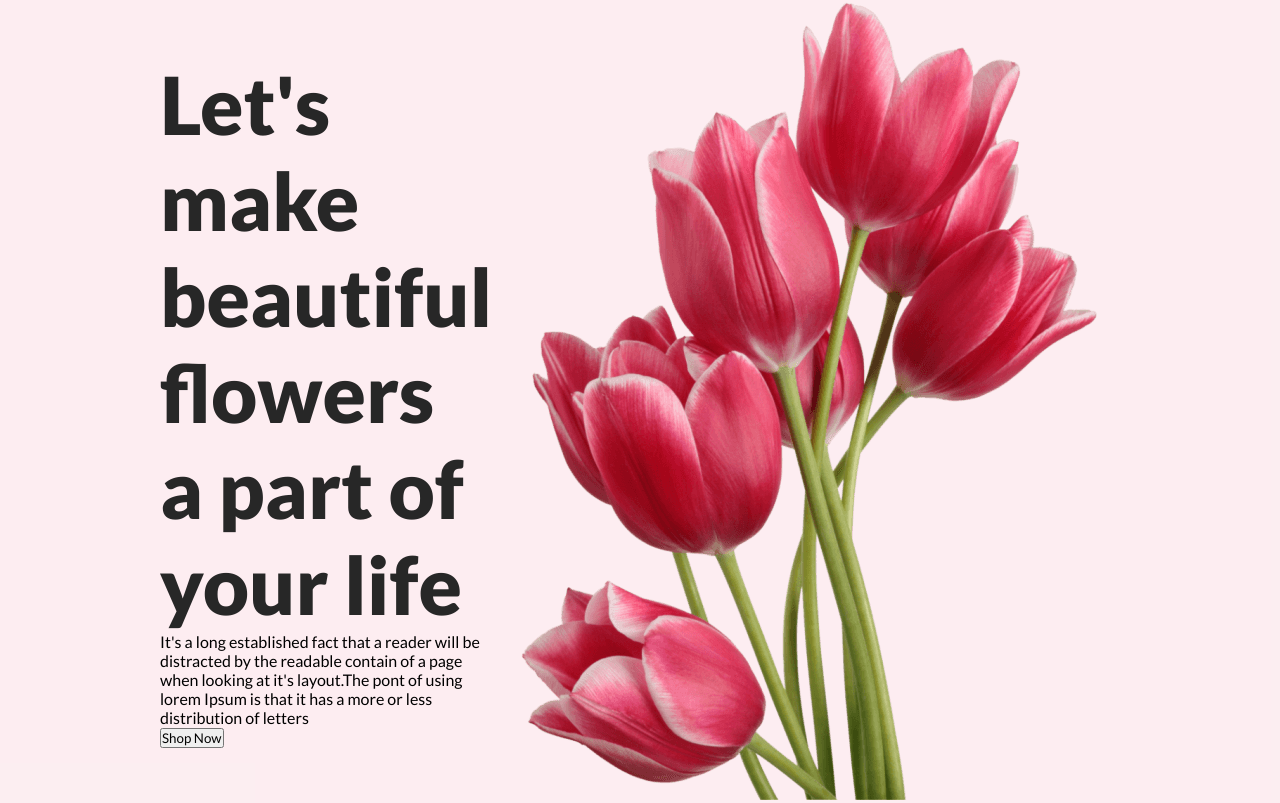
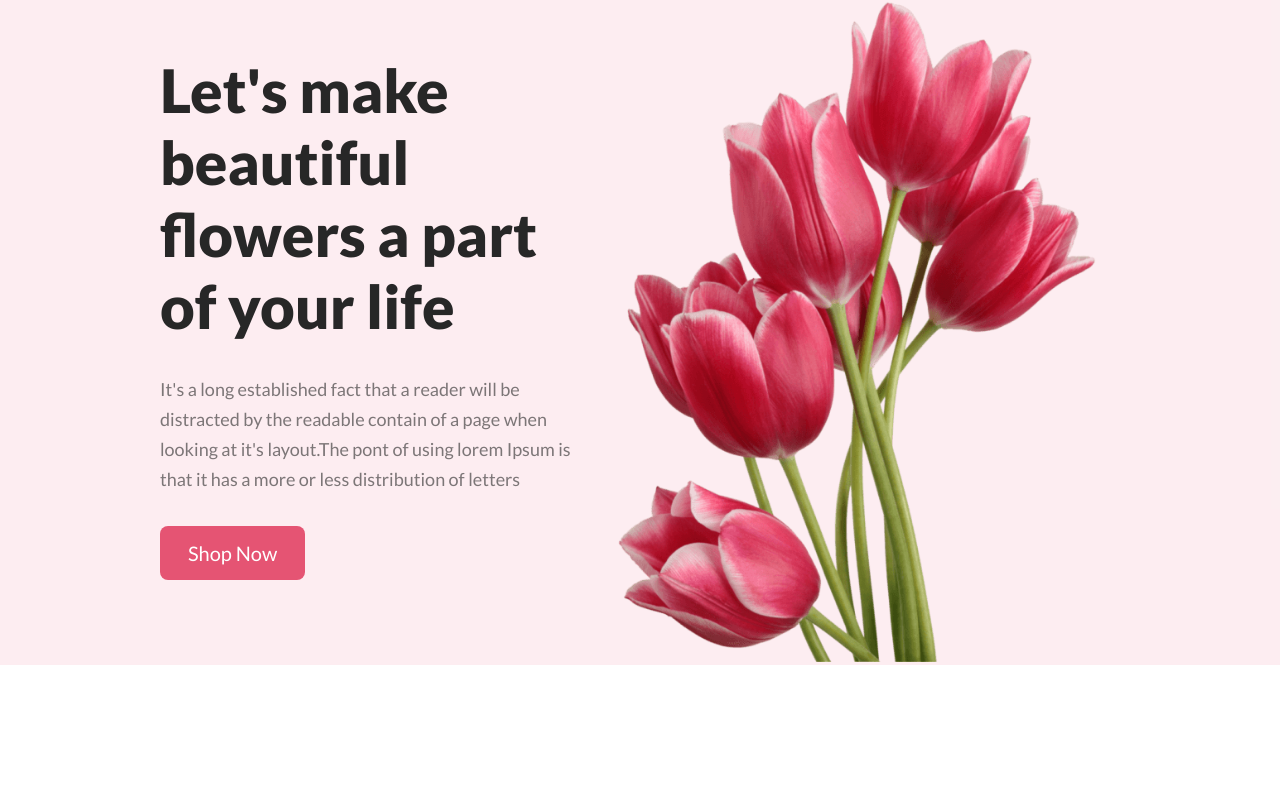
Before and after one commit to biswasshus19/flower-shop, a plain HTML site: page index.html in a window 1280 px wide. Drawn offline with Linux system fonts and the light colour scheme.

Commit message:
added bannar section"

```diff
--- a/style/style.css
+++ b/style/style.css
@@ -6,6 +6,21 @@
 }
 header{
     background-color: rgb(229, 84, 115,0.10);
+}
+p{
+    color: rgb(39, 39, 39, 0.60);
+    font-size: 18px;
+    font-style: normal;
+    font-weight: 400;
+    line-height: 30px;
+}
+button{
+    border-radius: 8px;
+    background: #E55473;
+    color: #FFFFFF;
+    border: none;
+    font-size: 20px;
+    padding: 15px 28px;
 }
 .container{
     width: 75%;
@@ -17,10 +32,18 @@ header{
     align-items: center;
     justify-content: space-between;
 }
+.banner-text *{
+    margin-bottom: 32px;
+    max-width: 525px;
+}
 .banner-text h1{
     color: #272727;
-    font-size: 80px;
+    font-size: 60px;
     font-style: normal;
     font-weight: 800;
     line-height: normal;
 }
+.banner .banner-img img{
+    width: 100%;
+    vertical-align: middleJ;
+}
```
